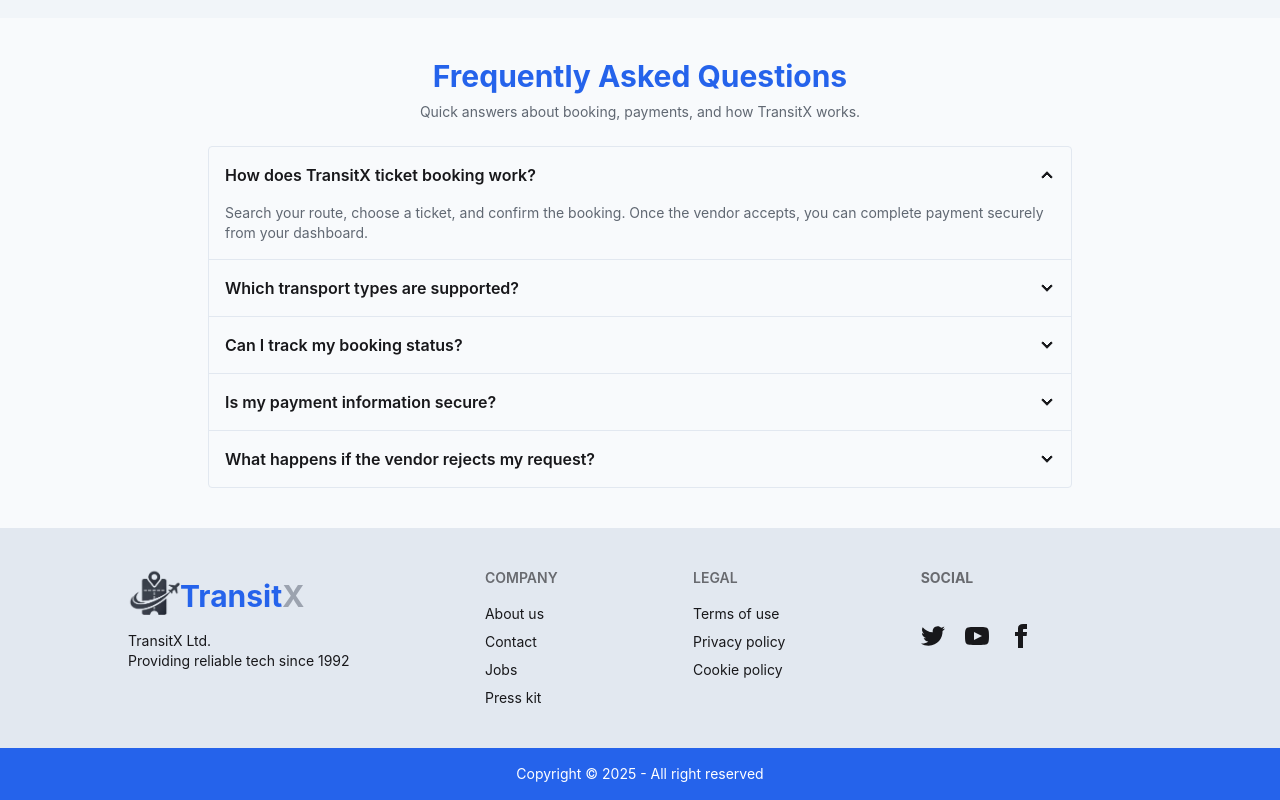
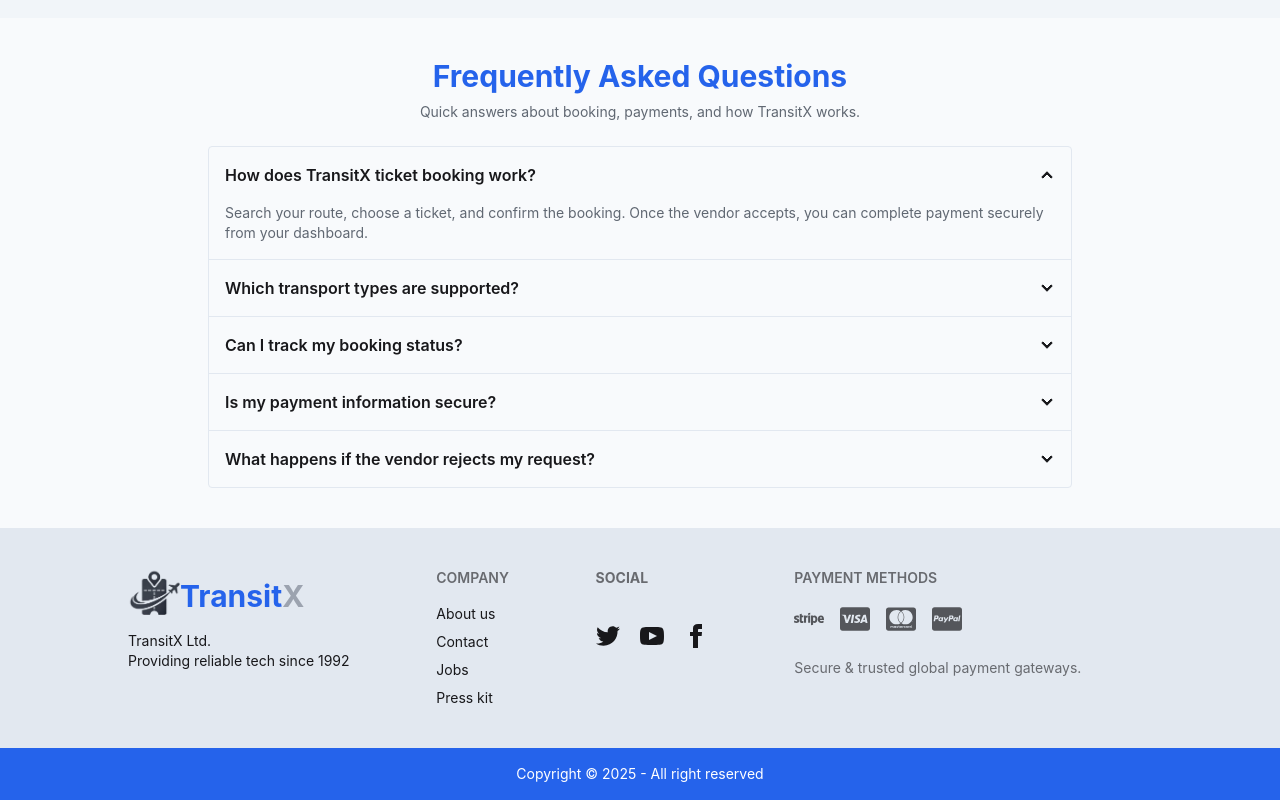
Before and after one commit to sayeduzzamansajid/TransitX-client, a React (Vite) app: page / in a window 1280 px wide. Shown: the part 2808-3608 px from the top of the page. Built offline with nearby package versions, Linux system fonts and the light colour scheme; no server answers.

Commit message:
Footer Updated

```diff
--- a/src/Pages/Shared/Footer/Footer.jsx
+++ b/src/Pages/Shared/Footer/Footer.jsx
@@ -1,13 +1,14 @@
 import React from 'react';
 import Logo from '../../../Components/Logo/Logo';
+import { FaCcMastercard, FaCcPaypal, FaCcVisa, FaStripe } from 'react-icons/fa';
 
 const Footer = () => {
     return (
         <>
-        <footer className=" bg-base-300 text-base-content p-10 shadow-4xl">
+            <footer className=" bg-base-300 text-base-content p-10 shadow-4xl">
                 <div className='w-[80vw] footer sm:footer-horizontal mx-auto '>
                     <aside>
-                        <Logo/>
+                        <Logo />
                         <p>
                             TransitX Ltd.
                             <br />
@@ -23,12 +24,7 @@ const Footer = () => {
                         <a className="link link-hover">Jobs</a>
                         <a className="link link-hover">Press kit</a>
                     </nav>
-                    <nav>
-                        <h6 className="footer-title">Legal</h6>
-                        <a className="link link-hover">Terms of use</a>
-                        <a className="link link-hover">Privacy policy</a>
-                        <a className="link link-hover">Cookie policy</a>
-                    </nav>
+
                     <nav>
                         <h6 className="footer-title font-bold text-center">Social</h6>
                         <nav className="flex gap-5 mt-5">
@@ -66,6 +62,18 @@ const Footer = () => {
                                 </svg>
                             </a>
                         </nav>
+                    </nav>
+                    <nav>
+                        <h3 className="footer-title">Payment Methods</h3>
+                        <div className="flex items-center gap-4 text-3xl text-base-content/70">
+                            <FaStripe />
+                            <FaCcVisa />
+                            <FaCcMastercard />
+                            <FaCcPaypal />
+                        </div>
+                        <p className="text-sm mt-4 text-base-content/60">
+                            Secure & trusted global payment gateways.
+                        </p>
                     </nav>
                 </div>
 
```
